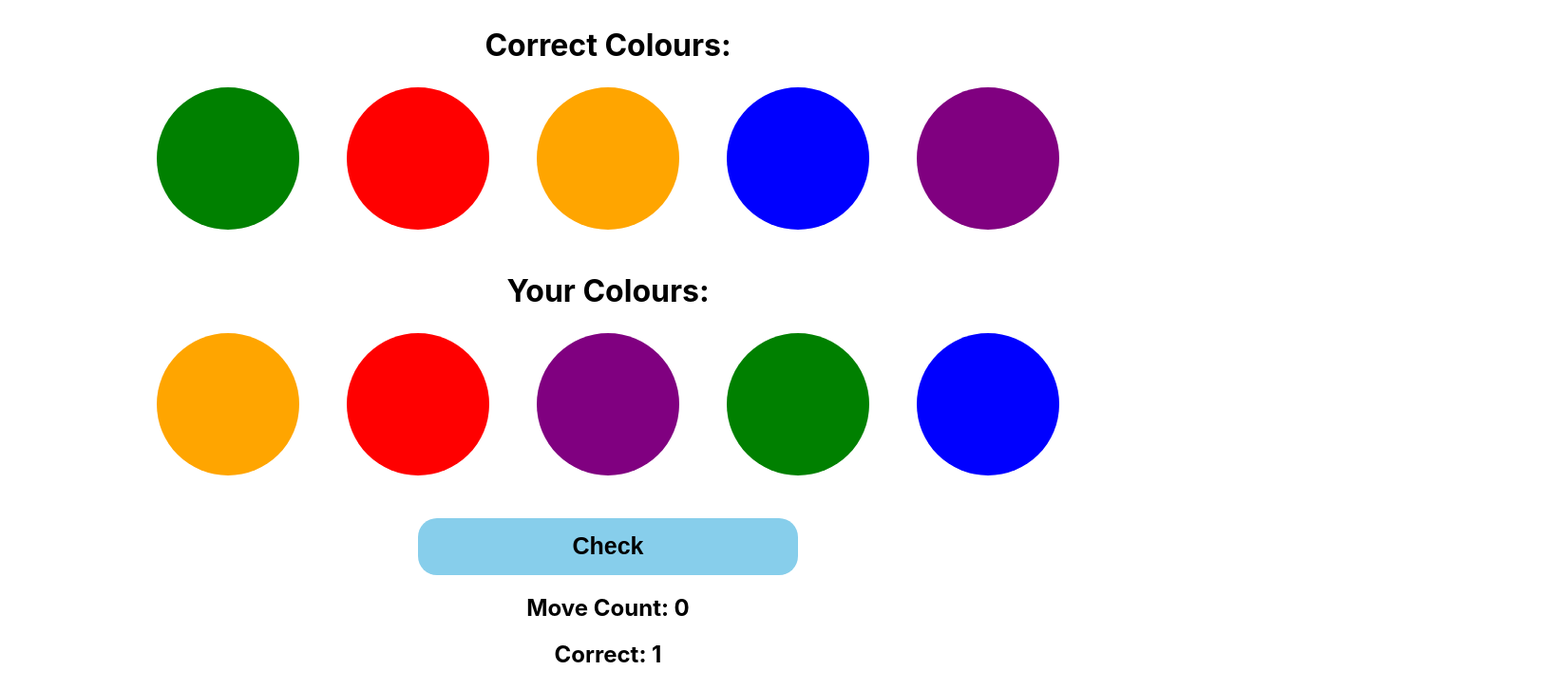
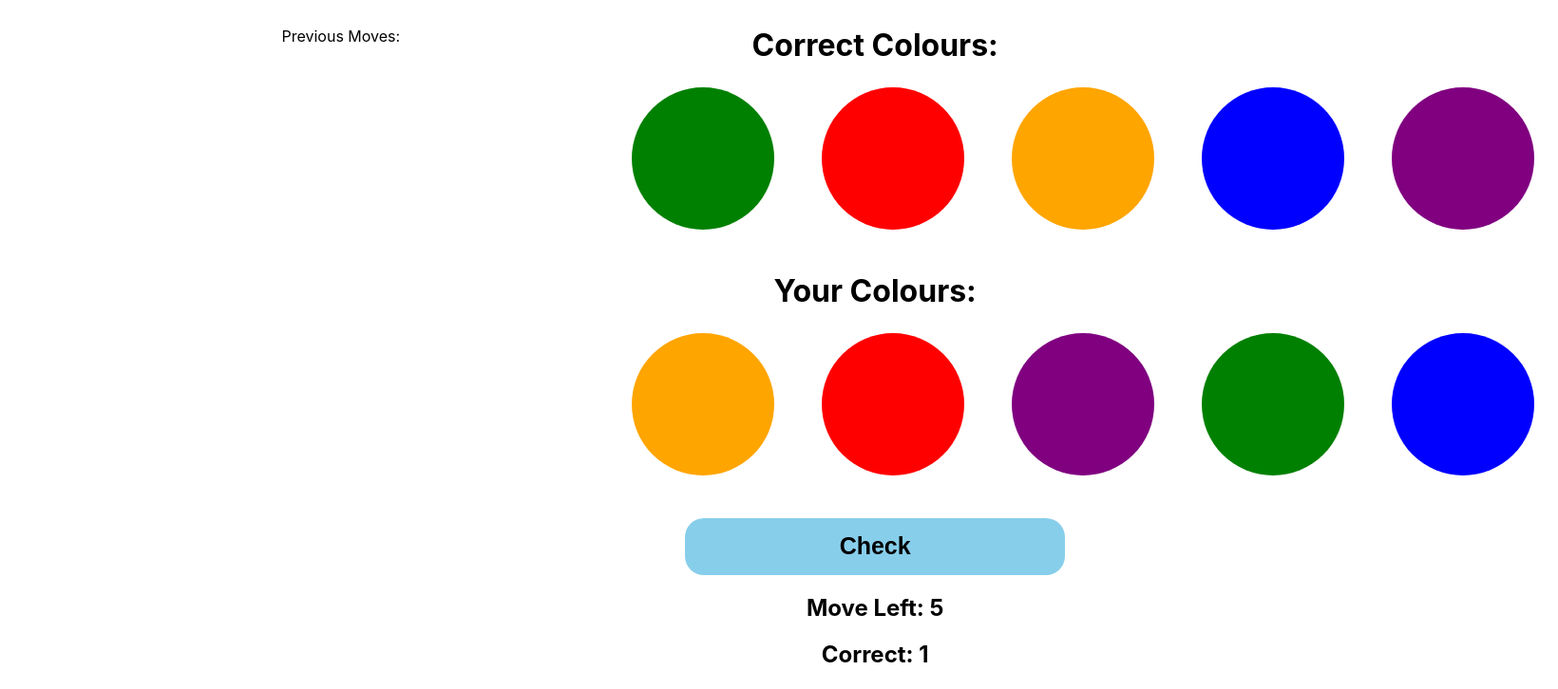
Before and after one commit to AryaaSk/Colour-Game, an Angular app: page / in a window 1280 px wide. Shown: the top 726 px of the page at 95% size, 1640 px wide, since content can reach past the window. Built offline with nearby package versions, Linux system fonts and the light colour scheme.

Commit message:
changed moves to reduction based, and working on previous moves container

```diff
--- a/src/app/app.component.css
+++ b/src/app/app.component.css
@@ -9,7 +9,9 @@
 .containerInner
 {
     width: 100%;
-    text-align: center;
+
+    display: grid;
+    grid-template-columns: 50% 50%;
 }
 .pointContainerGrid
 {
--- a/src/app/app.component.html
+++ b/src/app/app.component.html
@@ -1,6 +1,12 @@
 <div class="container">
   <div class="containerInner">
 
+    <div style="text-align: center;">
+      Previous Moves:
+
+    </div>
+
+    <div style="text-align: center;">
       <h1 style="margin: 0;">Correct Colours:</h1>
       <div class="pointContainerGrid">
         <div class="pointContainer" *ngFor="let point of correctPoints">
@@ -21,9 +27,10 @@
 
       <br>
       <div class="results">
-      <h2>Move Count: {{moveCount}}</h2>
+        <h2>Move Left: {{moveCount}}</h2>
         <h2>Correct: {{correctDisplay}}</h2>
         <h2>Almost: {{alomostDisplay}}</h2>
+      </div>
     </div>
 
   </div>
--- a/src/app/app.component.ts
+++ b/src/app/app.component.ts
@@ -47,7 +47,7 @@ export class AppComponent {
   moveCount = 0;
   startGame()
   {
-    this.moveCount = -1; //-1 to account for the check at the start
+    this.moveCount = 5 + 1; //6 to account for the check at the start, so the user gets 5 moves
 
     //shuffle the colours
     this.correctPoints = this.shuffle(this.availableColours);
@@ -62,7 +62,7 @@ export class AppComponent {
   alomostDisplay = 0;
   check()
   {
-    this.moveCount += 1; //everytime the user clicks check, it adds 1 to the move count
+    this.moveCount -= 1; //everytime the user clicks check, it adds 1 to the move count
 
     //checks which colours are in the same position in both lists, then checks which are in within 1 point of another
     var correct = 0;
@@ -97,6 +97,19 @@ export class AppComponent {
 
     this.correctDisplay = correct;
     this.alomostDisplay = almost;
+
+    if (this.correctDisplay == this.availableColours.length)
+    {
+      alert("You Win!\nClick Ok/Close to start a new game")
+      this.startGame()
+    }
+    else if (this.moveCount == 0)
+    {
+      //game over
+      alert("Game Over: You have run out of moves\nClick Ok/Close to start a new game");
+      this.startGame()
+    }
+
     return {correct: correct, almost: almost}
   }
 
```
Lines whose indentation alone changed are shown as unchanged.
